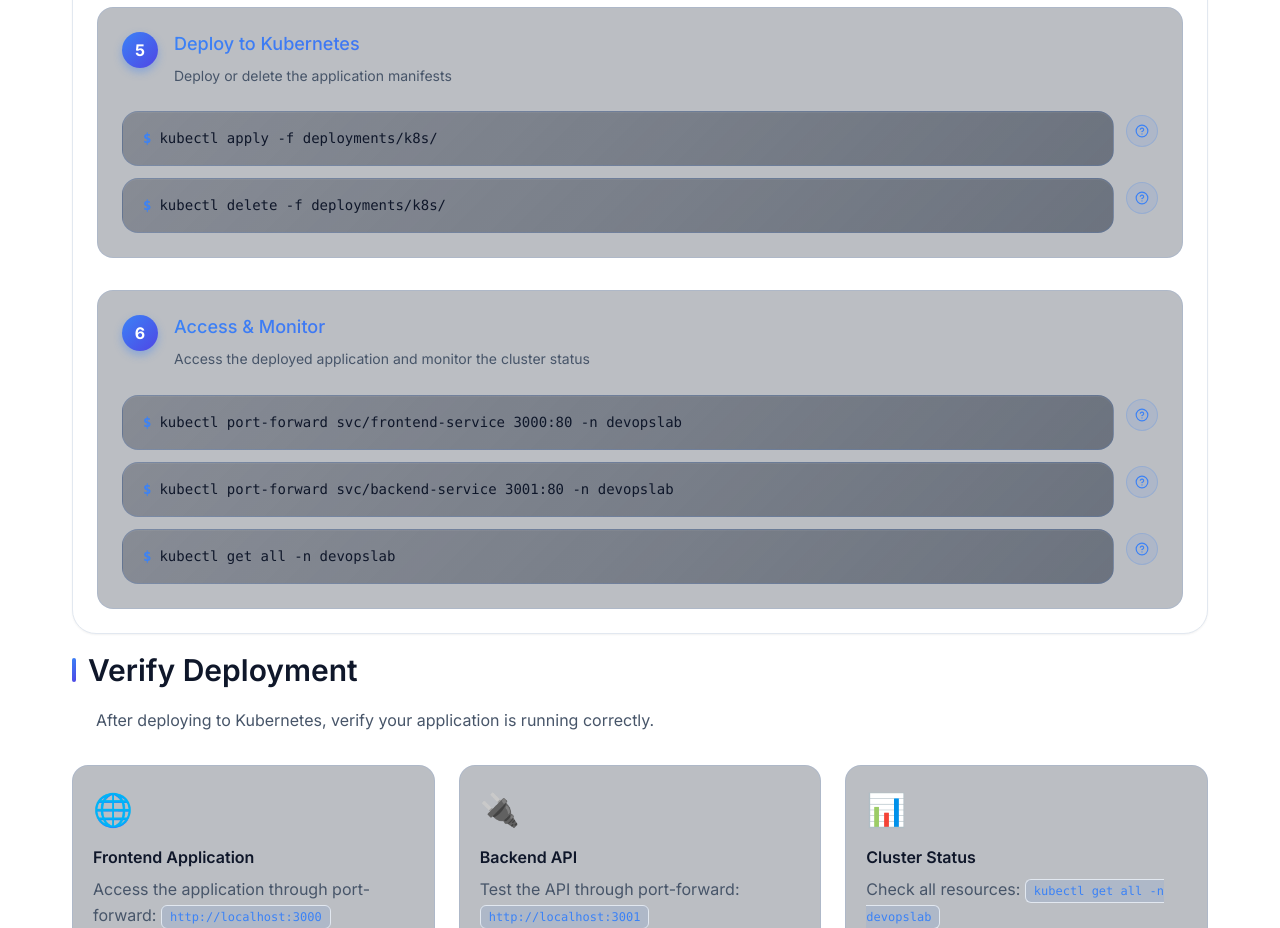
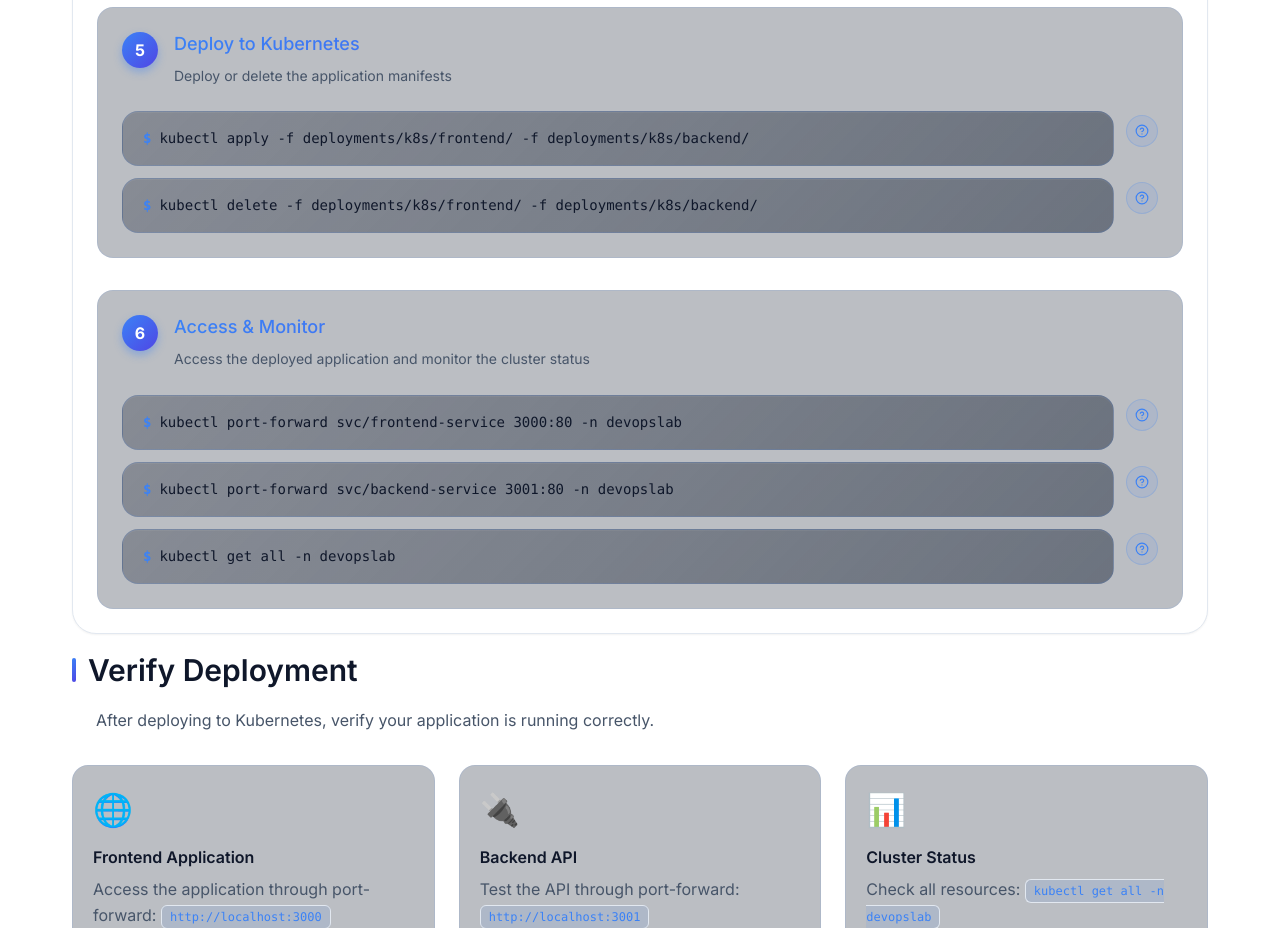
Before and after one commit to CosmeValera/DevOpsLab, a React (Vite) app in the folder frontend/: page /deployments/kubernetes in a window 1280 px wide. Shown: the part 1720-2648 px from the top of the page. Built offline with nearby package versions, Linux system fonts and the light colour scheme.

Commit message:
Fix a couple of small things

```diff
--- a/frontend/src/components/deployments/KubernetesDeployment.tsx
+++ b/frontend/src/components/deployments/KubernetesDeployment.tsx
@@ -65,12 +65,12 @@ const KubernetesDeployment: React.FC = () => {
       description: "Deploy or delete the application manifests",
       commands: [
         {
-          command: "kubectl apply -f deployments/k8s/",
-          explanation: "Deploy all Kubernetes manifests (deployments, services, configmaps) to the cluster"
+          command: "kubectl apply -f deployments/k8s/frontend/ -f deployments/k8s/backend/",
+          explanation: "Deploy the frontend and backend Kubernetes manifests (deployment, service, configmap) to the cluster"
         },
         {
-          command: "kubectl delete -f deployments/k8s/",
-          explanation: "Delete all Kubernetes manifests (deployments, services, configmaps) to the cluster"
+          command: "kubectl delete -f deployments/k8s/frontend/ -f deployments/k8s/backend/",
+          explanation: "Delete the frontend and backend Kubernetes manifests (deployments, services, configmaps) to the cluster"
         }
       ]
     },
--- a/frontend/src/components/jenkins/PipelineConfigurations.tsx
+++ b/frontend/src/components/jenkins/PipelineConfigurations.tsx
@@ -168,7 +168,6 @@ EOF
         sh '''
         kubectl apply -f deployments/k8s/frontend/
         kubectl apply -f deployments/k8s/backend/
-        kubectl apply -f deployments/k8s/database/
         '''
       }
     }
```
Also changed, not shown: 1 other file (tests, documents, lock files or other folders).
